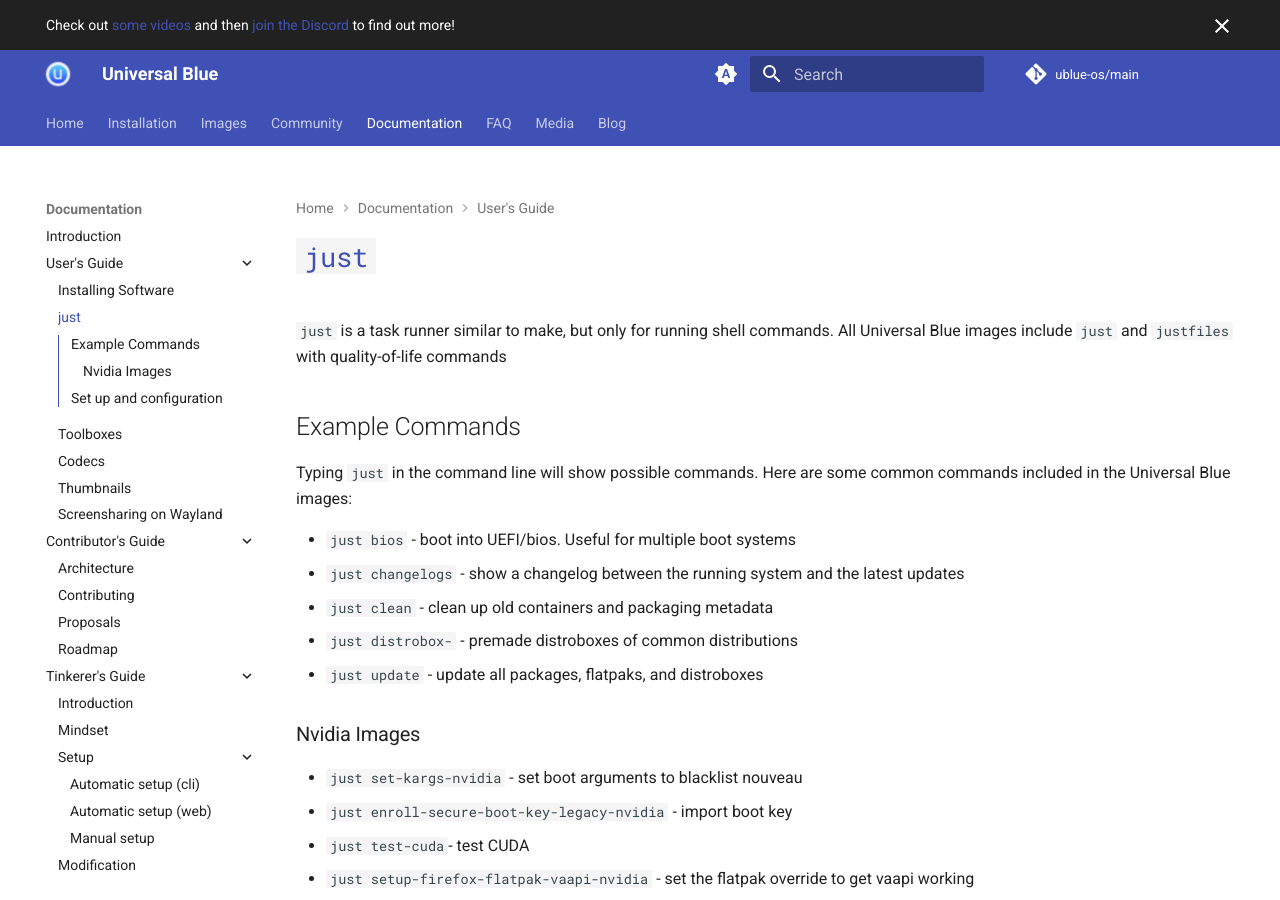
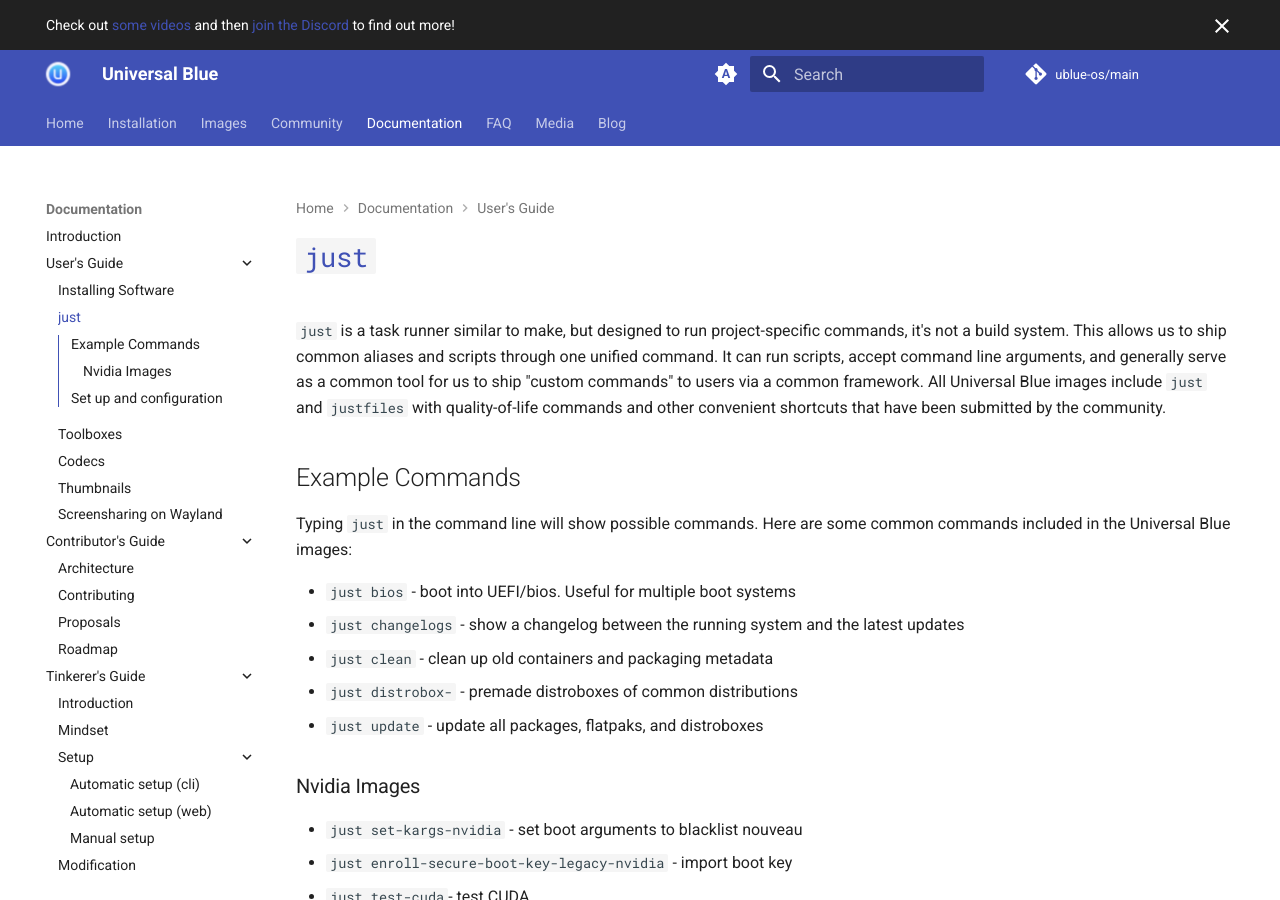
Before and after one commit to ublue-os/website, an MkDocs documentation site: the page built from docs/guide/just.md, in a window 1280 px wide and 900 px high. Built offline with MkDocs 1.6.1 and Material for MkDocs 9.7.7, drawn with Linux system fonts in a browser that asks for light colours; comment, search, counter and statistics services are not loaded.

Commit message:
docs: explain just and why we use it (#293)
* docs: explain just and why we use it

* docs: document why we use just

```diff
--- a/docs/guide/just.md
+++ b/docs/guide/just.md
@@ -1,6 +1,6 @@
 # [`just`](https://just.systems)
 
-`just` is a task runner similar to make, but only for running shell commands. All Universal Blue images include `just` and `justfiles` with quality-of-life commands
+`just` is a task runner similar to make, but designed to run project-specific commands, it's not a build system. This allows us to ship common aliases and scripts through one unified command. It can run scripts, accept command line arguments, and generally serve as a common tool for us to ship "custom commands" to users via a common framework. All Universal Blue images include `just` and `justfiles` with quality-of-life commands and other convenient shortcuts that have been submitted by the community.
 
 ## Example Commands
 
```
